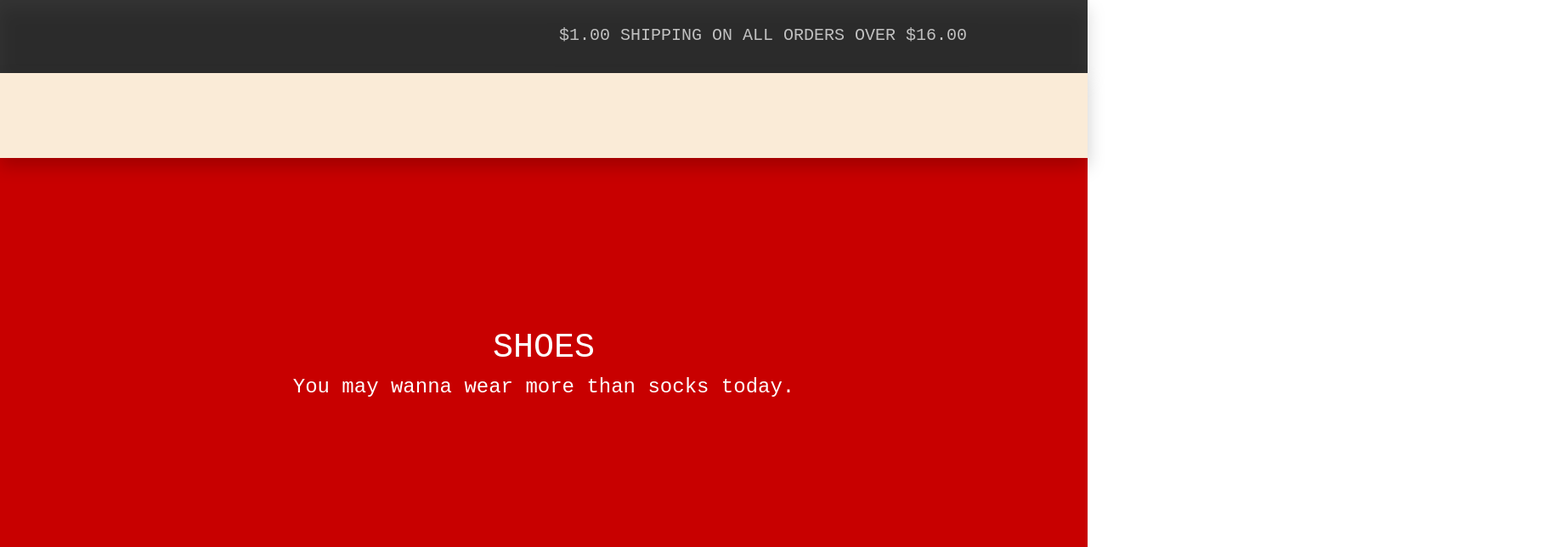
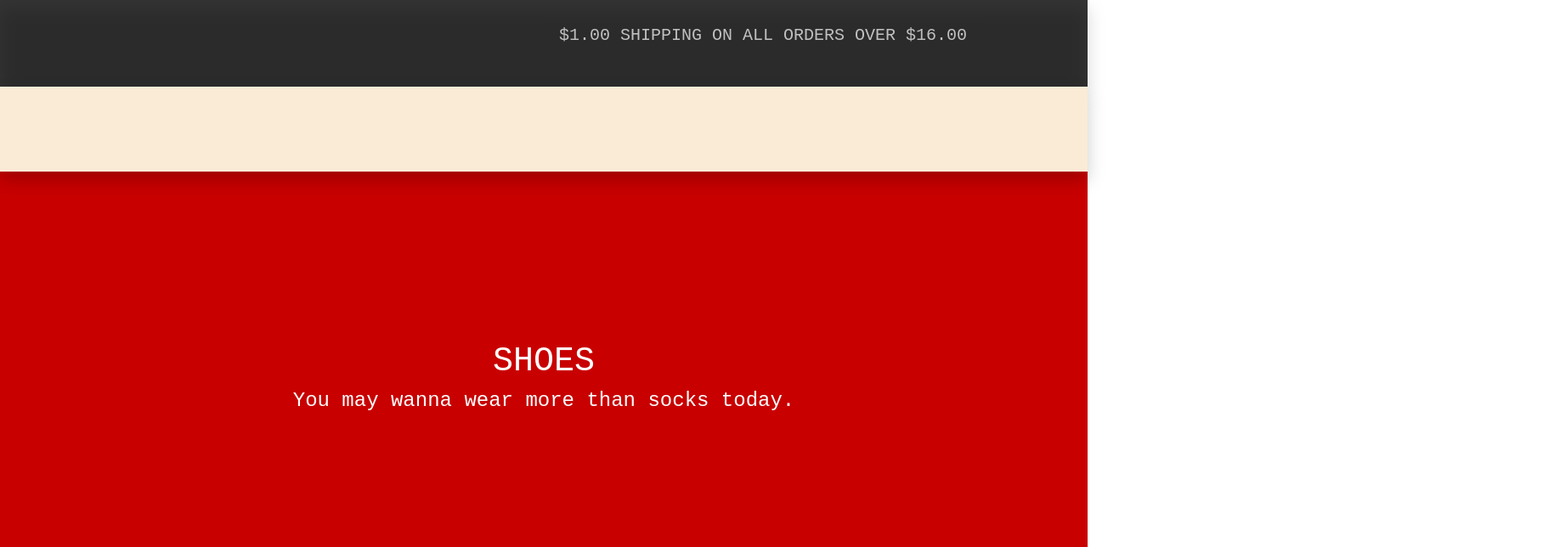
Before and after one commit to mmartin46/GotCloth, a React (Vite) app in the folder site.client/: page /shoes in a window 1280 px wide. Shown: the top 644 px of the page at 85% size, 1836 px wide, since content can reach past the window. Built offline with nearby package versions, Linux system fonts and the light colour scheme; no server answers; a web font is replaced by a local one.

Commit message:
Added changes

```diff
--- a/site.client/src/App.css
+++ b/site.client/src/App.css
@@ -6,6 +6,8 @@
     background-color: rgba(0, 0, 0, 0.8);
     color: rgba(255, 255, 255, 0.7);
     filter: drop-shadow(0px 10px 10px rgba(0, 0, 0, 0.2));
+    overflow: hidden;
+    white-space: nowrap;
 }
 
 .header ul {
```
